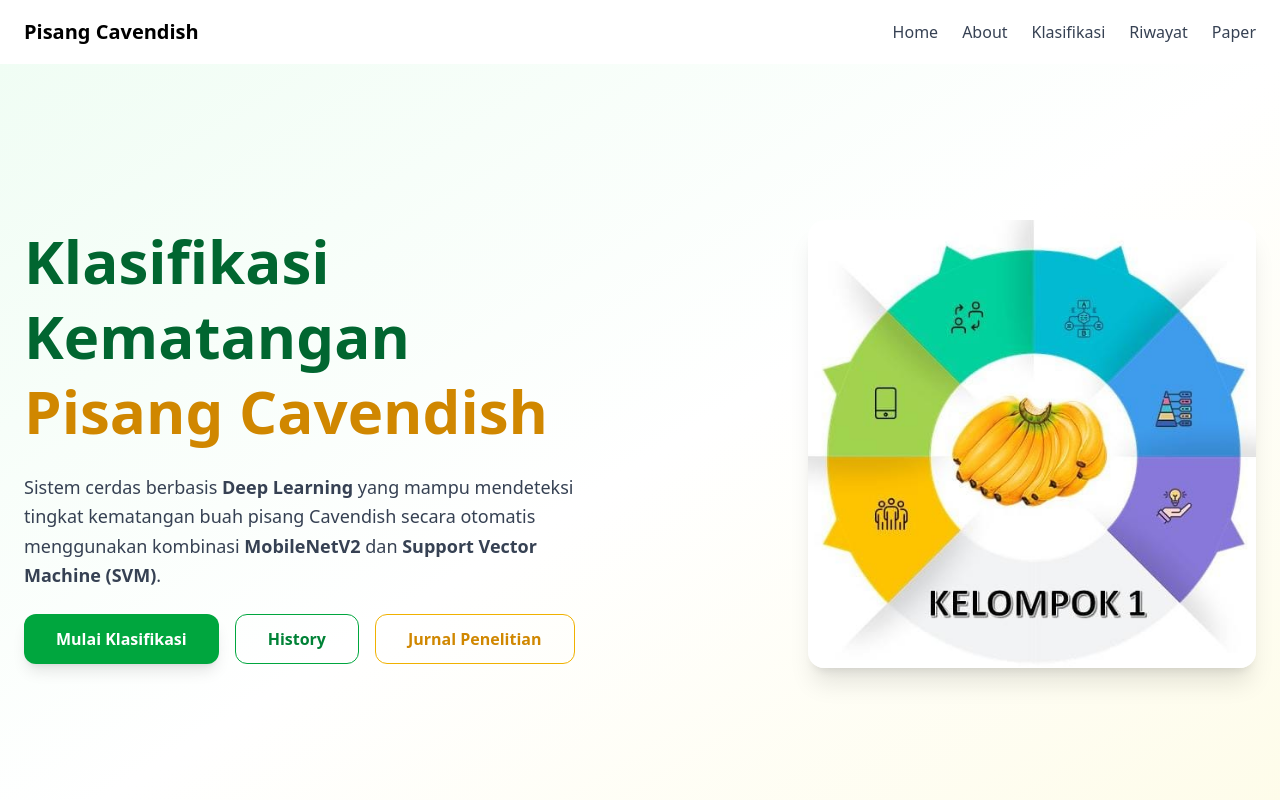
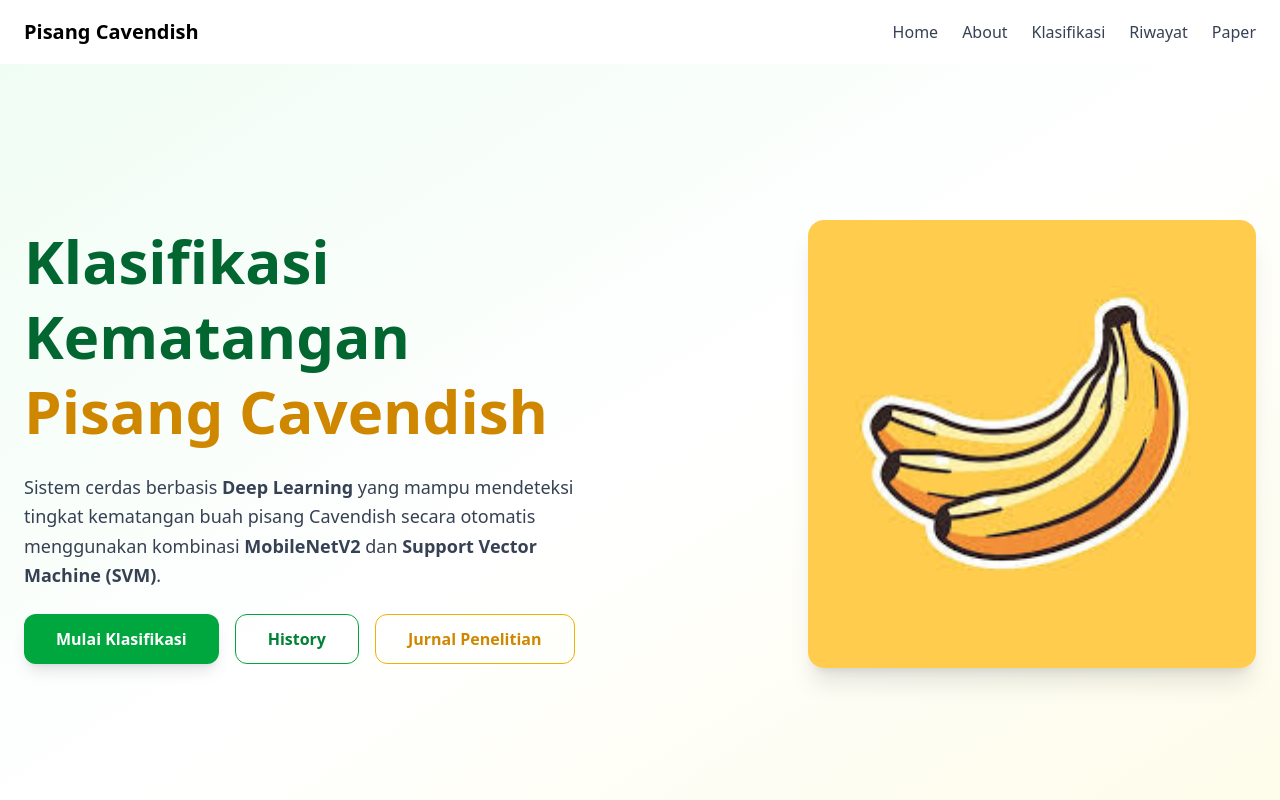
Before and after one commit to adam-gbyte/FrontendSCP, a SvelteKit app: page / in a window 1280 px wide. Shown: the top 800 px of the page. Built offline with nearby package versions, Linux system fonts and the light colour scheme.

Commit message:
Replace logo image with .jpg version
Switched image references from logo.jpeg to logo.jpg in +page.svelte and about/+page.svelte. Removed the old JPEG file and added the new JPG file in the static directory.

```diff
--- a/src/routes/+page.svelte
+++ b/src/routes/+page.svelte
@@ -52,7 +52,7 @@
     <!-- IMAGE -->
     <div class="flex justify-center md:justify-end">
       <img
-        src="/logo.jpeg"
+        src="/logo.jpg"
         alt="Pisang Cavendish"
         class="w-full max-w-md rounded-2xl shadow-xl transition hover:scale-105"
       />
--- a/src/routes/about/+page.svelte
+++ b/src/routes/about/+page.svelte
@@ -39,7 +39,7 @@
       <!-- IMAGE -->
     <div class="flex justify-center md:justify-end">
       <img
-        src="/logo.jpeg"
+        src="/logo.jpg"
         alt="Pisang Cavendish"
         class="w-full max-w-md rounded-2xl shadow-xl transition hover:scale-105"
       />
```
Also changed, not shown: static/logo.jpeg (deleted), static/logo.jpg (added).
